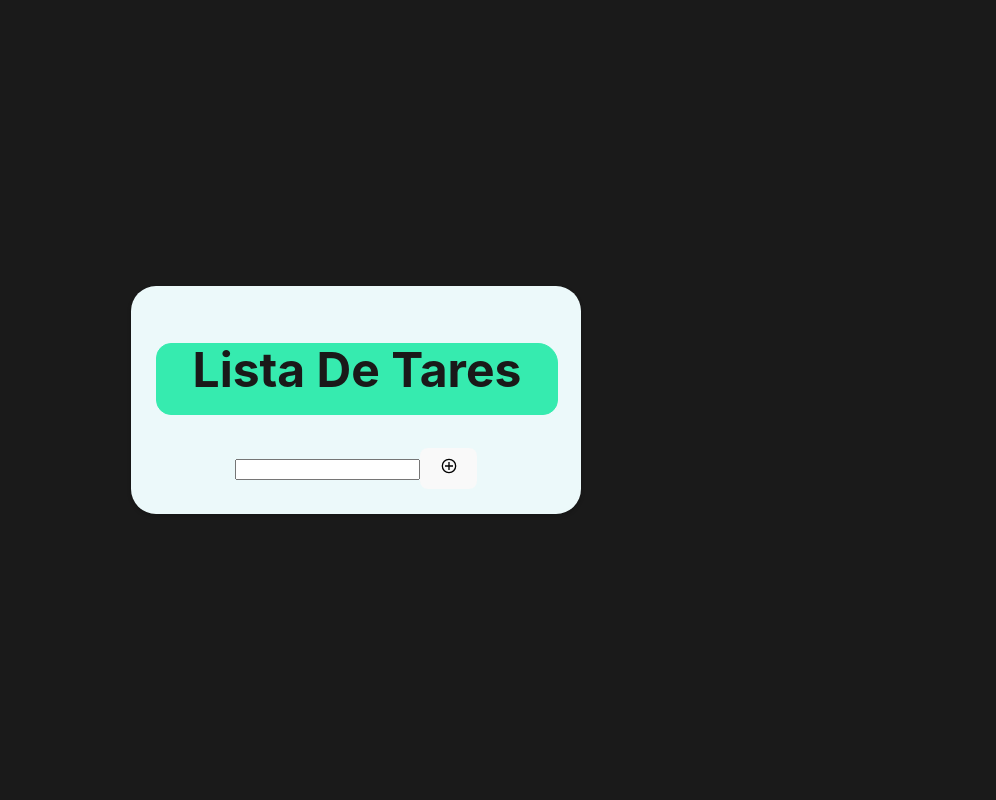
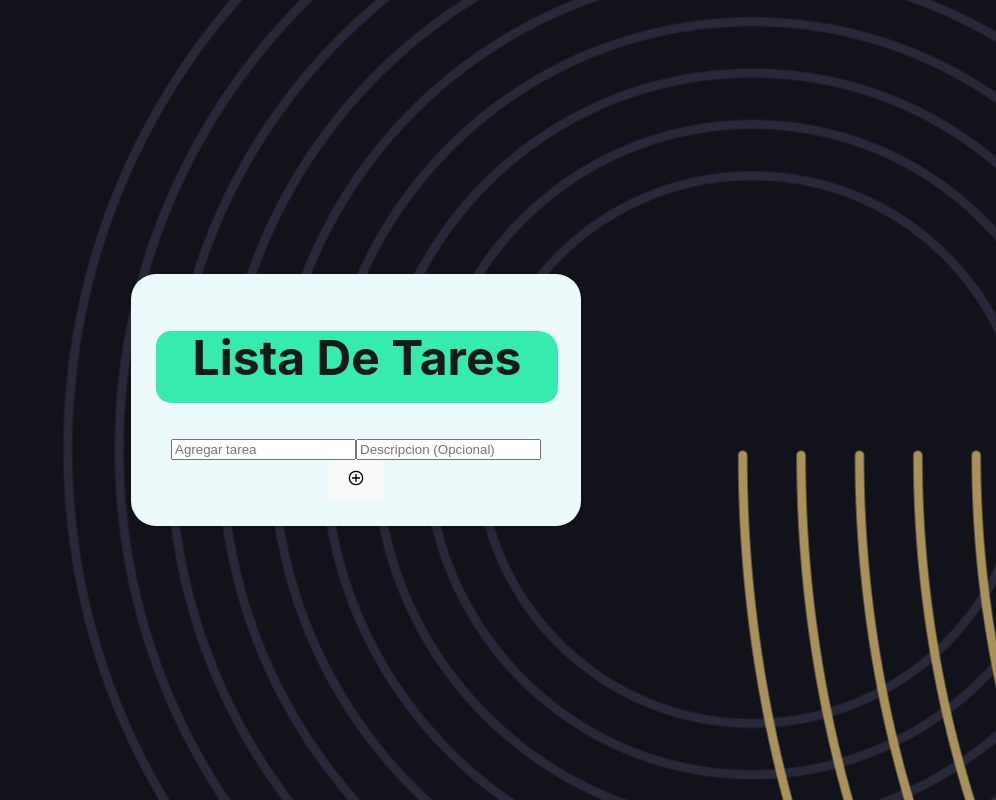
Before and after one commit to Deimoreno/my-react-task-list, a React (Vite) app: page / in a window 1280 px wide. Shown: the whole page, without its empty margins (284-1280 px from the left). Built offline with nearby package versions, Linux system fonts and the light colour scheme.

Commit message:
actualizacion de formulario y nuevo estilo

```diff
--- a/src/App.css
+++ b/src/App.css
@@ -10,7 +10,7 @@
   margin: 30 ;
   width: 400px;
   height: 70px;
-  border: 1px solid #36ebaf;
+  border: 1px solid rgba(54, 235, 175, 30%);
   border-radius: 15px 20px 15px 15px;
   background-color: #36ebaf;
 }
--- a/src/components/TaskList.jsx
+++ b/src/components/TaskList.jsx
@@ -12,80 +12,65 @@ function TaskList() {
   const [newTaskName, setNewTaskName] = useState("");
 
   // Estado local para el id de la tarea a eliminar
-  const [taskToDelete, setTaskToDelete] = useState(null);
+  const [newTaskDescription, setNewTaskDescription] = useState("");
 
   // Función para agregar una nueva tarea
   function handleAddTask() {
-    if (newTaskName) {
+    if (newTaskName.length > 3) {
       // Se crea la tarea con el nombre especificado
-      createTask(newTaskName);
+      createTask(newTaskName, newTaskDescription);
 
       // Se reinicia el estado local del nombre de la nueva tarea
       setNewTaskName("");
-    } else {
-      alert('Porfavor ingrese una tarea');
+      // Se agregara una descipcion de la nueva tarea
+      setNewTaskDescription("");
+    }else {
+      alert('El nombre de la tarea debe tener más de 3 caracteres');
     }
   }
 
   // Función para manejar la eliminación de una tarea
   function handleDeleteTask(id) {
-    // Se establece el id de la tarea a eliminar en el estado local
-    setTaskToDelete(id);
+    if (window.confirm('Está seguro que deseas eliminar esta tarea?')) {
+      deleteTask(id);
+    }
   }
-
-  // Función para confirmar la eliminación de una tarea
-  function confirmDelete() {
-    // Se elimina la tarea utilizando el id establecido en el estado local
-    deleteTask(taskToDelete);
-
-    // Se reinicia el estado local del id de la tarea a eliminar
-    setTaskToDelete(null);
-  }
-
-  // Función para cancelar la eliminación de una tarea
-  function cancelDelete() {
-    // Se reinicia el estado local del id de la tarea a eliminar
-    setTaskToDelete(null);
-  }
-
   return (
     <div className="task-list">
-      <div>
-        {/* Input para ingresar el nombre de una nueva tarea */}
+      <div className="task-form">
         <input
           type="text"
           value={newTaskName}
           onChange={(e) => setNewTaskName(e.target.value)}
+          placeholder="Agregar tarea"
+          id="task-name-input"
         />
-        {/* Botón para agregar una nueva tarea */}
+        <input
+          type="text"
+          value={newTaskDescription}
+          onChange={(e) => setNewTaskDescription(e.target.value)}
+          placeholder="Descripcion (Opcional)"
+          id="task-description-input"
+        />
         <button onClick={handleAddTask}><GrAddCircle /></button>
       </div>
 
-      {/* Mapeo de las tareas para mostrar cada una */}
       {tasks.map((task) => (
         <Task
           key={task.id}
           id={task.id}
           name={task.name}
+          description={task.description}
           completed={task.completed}
-          // Función para manejar el cambio de estado completado de una tarea
           onCheck={(id, completed) => updateTask(id, { completed })}
-          // Función para manejar la eliminación de una tarea
           onDelete={(id) => handleDeleteTask(id)}
-          // Función para manejar la edición de una tarea
-          onEdit={(id, name) => updateTask(id, { name })}
+          onEdit={(id, name, description) =>
+            updateTask(id, { name, description })
+          }
         />
       ))}
-
-      {/* Se muestra un mensaje de confirmación antes de eliminar una tarea */}
-      {taskToDelete && (
-        <div>
-          <p>Está seguro que deseas eliminar esta tarea?</p>
-          <button onClick={confirmDelete}>si</button>
-          <button onClick={cancelDelete}>No</button>
-        </div>
-      )}
     </div>
   );
 }
+
 export default TaskList;
--- a/src/hooks/useTaskList.js
+++ b/src/hooks/useTaskList.js
@@ -6,11 +6,12 @@ function useTaskList () {
         JSON.parse(localStorage.getItem("tasks")) || []
     );
 
-    function createTask(name) {
+    function createTask(name, description) {
          // Crea un objeto con los datos de la nueva tarea (nombre, id y estado de completado)
     const newTask = {
-        id: Date.now(), // El id se genera a partir del tiempo actual en milisegundos
+        id: Date.now(),
         name,
+        description: description || "",
         completed: false,
       };
        // Agrega la nueva tarea al estado de la lista de tareas
--- a/src/index.css
+++ b/src/index.css
@@ -29,7 +29,9 @@ body {
   place-items: center;
   min-width: 320px;
   min-height: 100vh;
-  background-color: #1a1a1a;
+  background-image: url("./fondo1.png");
+  background-position: center center;
+  height: 180px;
 }
 
 h1 {
```
Also changed, not shown: src/fondo1.png (added).
